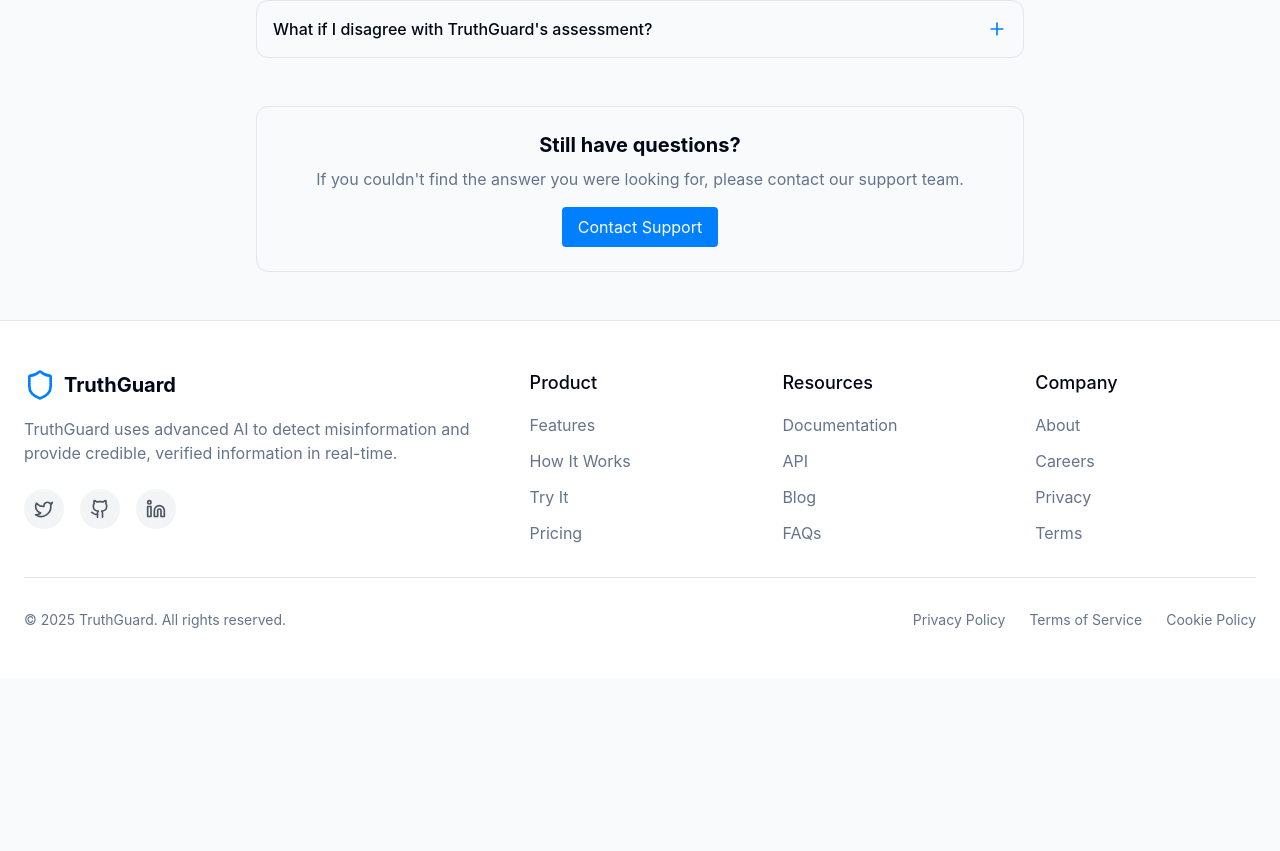
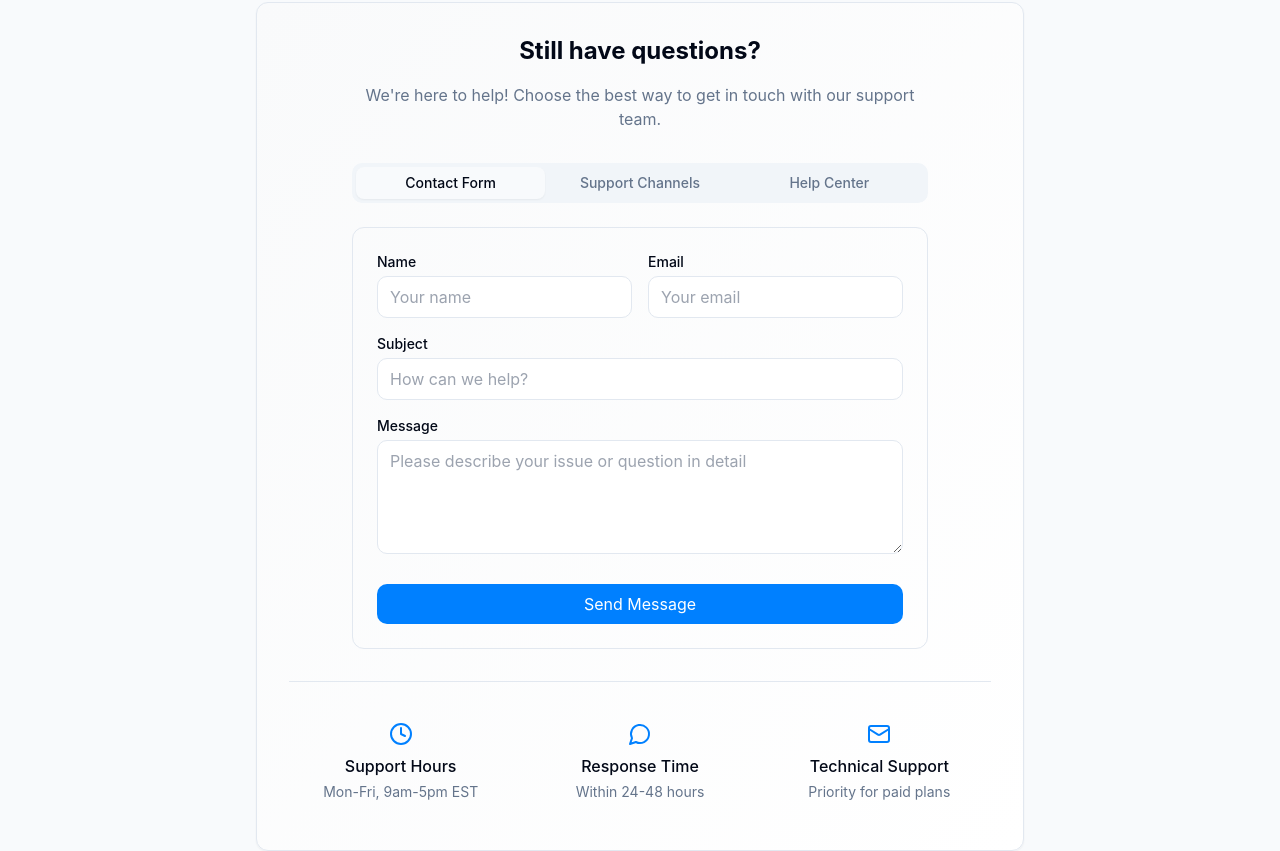
Before and after one commit to shadab80k/Truthguard, a React (Vite) app: page /faqs in a window 1280 px wide. Shown: the part 1018-1869 px from the top of the page. Before the commit the page ends 1696 px from the top, so only its background shows below. Built offline with nearby package versions, Linux system fonts and the light colour scheme.

Commit message:
Add contact support link to FAQ
Adds a link to contact support in the FAQ section.

```diff
--- a/src/pages/FAQ.tsx
+++ b/src/pages/FAQ.tsx
@@ -1,9 +1,16 @@
 
 import { motion } from 'framer-motion';
-import { Plus, Minus, HelpCircle } from 'lucide-react';
+import { Plus, Minus, HelpCircle, Mail, MessageCircle, MapPin, Clock } from 'lucide-react';
 import { useState } from 'react';
 import NavBar from '@/components/NavBar';
 import Footer from '@/components/Footer';
+import { Tabs, TabsList, TabsTrigger, TabsContent } from '@/components/ui/tabs';
+import {
+  Accordion,
+  AccordionContent,
+  AccordionItem,
+  AccordionTrigger,
+} from "@/components/ui/accordion";
 
 const FAQPage = () => {
   const [openIndex, setOpenIndex] = useState<number | null>(null);
@@ -51,7 +58,7 @@ const FAQPage = () => {
     <div className="min-h-screen flex flex-col">
       <NavBar />
       <main className="flex-grow">
-        <section className="py-16 px-4 md:py-24 bg-gray-50 dark:bg-gray-900">
+        <section className="py-16 px-4 md:py-24 bg-gradient-to-b from-gray-50 to-white dark:from-gray-900 dark:to-gray-950">
           <div className="max-w-7xl mx-auto">
             <motion.div
               initial={{ opacity: 0, y: 20 }}
@@ -72,46 +79,154 @@ const FAQPage = () => {
 
         <section className="py-12 px-4">
           <div className="max-w-3xl mx-auto">
-            <div className="space-y-6">
+            <Accordion type="single" collapsible className="w-full space-y-4">
               {faqs.map((faq, i) => (
                 <motion.div
                   key={i}
                   initial={{ opacity: 0, y: 10 }}
                   animate={{ opacity: 1, y: 0 }}
                   transition={{ duration: 0.3, delay: i * 0.1 }}
-                  className="border rounded-lg overflow-hidden dark:border-gray-700"
                 >
-                  <button
-                    onClick={() => toggleFaq(i)}
-                    className="flex justify-between items-center w-full p-4 text-left font-medium focus:outline-none"
-                  >
-                    <span>{faq.question}</span>
-                    {openIndex === i ? (
-                      <Minus className="h-5 w-5 text-primary flex-shrink-0" />
-                    ) : (
-                      <Plus className="h-5 w-5 text-primary flex-shrink-0" />
-                    )}
-                  </button>
-                  {openIndex === i && (
-                    <div className="p-4 pt-0 border-t dark:border-gray-700">
-                      <p className="text-muted-foreground">{faq.answer}</p>
-                    </div>
-                  )}
+                  <AccordionItem value={`item-${i}`} className="border rounded-lg overflow-hidden dark:border-gray-700">
+                    <AccordionTrigger className="px-4 py-3 hover:no-underline focus:no-underline">
+                      {faq.question}
+                    </AccordionTrigger>
+                    <AccordionContent className="px-4 text-muted-foreground">
+                      {faq.answer}
+                    </AccordionContent>
+                  </AccordionItem>
                 </motion.div>
               ))}
-            </div>
+            </Accordion>
 
             <motion.div
               initial={{ opacity: 0 }}
               animate={{ opacity: 1 }}
               transition={{ duration: 0.5, delay: 0.5 }}
-              className="mt-12 p-6 border rounded-lg text-center dark:border-gray-700"
+              className="mt-16 p-8 border rounded-lg dark:border-gray-700 bg-gradient-to-br from-gray-50 to-white dark:from-gray-900 dark:to-gray-950 shadow-sm"
             >
-              <h2 className="text-xl font-bold mb-2">Still have questions?</h2>
-              <p className="text-muted-foreground mb-4">If you couldn't find the answer you were looking for, please contact our support team.</p>
-              <button className="bg-primary text-white px-4 py-2 rounded hover:bg-primary/90 transition-colors">
-                Contact Support
-              </button>
+              <h2 className="text-2xl font-bold mb-4 text-center">Still have questions?</h2>
+              <p className="text-muted-foreground mb-8 text-center max-w-xl mx-auto">
+                We're here to help! Choose the best way to get in touch with our support team.
+              </p>
+
+              <Tabs defaultValue="contact-form" className="w-full max-w-xl mx-auto">
+                <TabsList className="grid grid-cols-3 mb-6">
+                  <TabsTrigger value="contact-form">Contact Form</TabsTrigger>
+                  <TabsTrigger value="support-channels">Support Channels</TabsTrigger>
+                  <TabsTrigger value="help-center">Help Center</TabsTrigger>
+                </TabsList>
+
+                <TabsContent value="contact-form" className="p-6 border rounded-lg dark:border-gray-700">
+                  <form className="space-y-4">
+                    <div className="grid grid-cols-1 md:grid-cols-2 gap-4">
+                      <div>
+                        <label htmlFor="name" className="block text-sm font-medium mb-1">Name</label>
+                        <input
+                          type="text"
+                          id="name"
+                          className="w-full px-3 py-2 border rounded-md focus:outline-none focus:ring-2 focus:ring-primary dark:bg-gray-800 dark:border-gray-700"
+                          placeholder="Your name"
+                        />
+                      </div>
+                      <div>
+                        <label htmlFor="email" className="block text-sm font-medium mb-1">Email</label>
+                        <input
+                          type="email"
+                          id="email"
+                          className="w-full px-3 py-2 border rounded-md focus:outline-none focus:ring-2 focus:ring-primary dark:bg-gray-800 dark:border-gray-700"
+                          placeholder="Your email"
+                        />
+                      </div>
+                    </div>
+                    <div>
+                      <label htmlFor="subject" className="block text-sm font-medium mb-1">Subject</label>
+                      <input
+                        type="text"
+                        id="subject"
+                        className="w-full px-3 py-2 border rounded-md focus:outline-none focus:ring-2 focus:ring-primary dark:bg-gray-800 dark:border-gray-700"
+                        placeholder="How can we help?"
+                      />
+                    </div>
+                    <div>
+                      <label htmlFor="message" className="block text-sm font-medium mb-1">Message</label>
+                      <textarea
+                        id="message"
+                        rows={4}
+                        className="w-full px-3 py-2 border rounded-md focus:outline-none focus:ring-2 focus:ring-primary dark:bg-gray-800 dark:border-gray-700"
+                        placeholder="Please describe your issue or question in detail"
+                      ></textarea>
+                    </div>
+                    <div className="pt-2">
+                      <button
+                        type="submit"
+                        className="w-full bg-primary text-white px-4 py-2 rounded-md hover:bg-primary/90 transition-colors"
+                      >
+                        Send Message
+                      </button>
+                    </div>
+                  </form>
+                </TabsContent>
+
+                <TabsContent value="support-channels" className="p-6 border rounded-lg space-y-6 dark:border-gray-700">
+                  <div className="flex items-start gap-4">
+                    <div className="h-10 w-10 flex items-center justify-center rounded-full bg-primary/10 text-primary flex-shrink-0">
+                      <MessageCircle size={20} />
+                    </div>
+                    <div>
+                      <h3 className="text-lg font-medium mb-1">Live Chat</h3>
+                      <p className="text-muted-foreground mb-2">Available Monday to Friday, 9am-5pm EST</p>
+                      <button className="text-primary font-medium hover:underline">Start Chat</button>
+                    </div>
+                  </div>
+
+                  <div className="flex items-start gap-4">
+                    <div className="h-10 w-10 flex items-center justify-center rounded-full bg-primary/10 text-primary flex-shrink-0">
+                      <Mail size={20} />
+                    </div>
+                    <div>
+                      <h3 className="text-lg font-medium mb-1">Email Support</h3>
+                      <p className="text-muted-foreground mb-2">We'll respond within 24-48 hours</p>
+                      <a href="mailto:support@truthguard.com" className="text-primary font-medium hover:underline">
+                        support@truthguard.com
+                      </a>
+                    </div>
+                  </div>
+                </TabsContent>
+
+                <TabsContent value="help-center" className="p-6 border rounded-lg space-y-6 dark:border-gray-700">
+                  <div className="flex flex-col items-center text-center">
+                    <div className="h-16 w-16 flex items-center justify-center rounded-full bg-primary/10 text-primary mb-4">
+                      <MapPin size={24} />
+                    </div>
+                    <h3 className="text-lg font-medium mb-2">Knowledge Base</h3>
+                    <p className="text-muted-foreground mb-4 max-w-md">
+                      Explore our detailed guides, tutorials, and troubleshooting articles to find quick answers.
+                    </p>
+                    <button className="bg-gray-100 dark:bg-gray-800 px-4 py-2 rounded-md hover:bg-gray-200 dark:hover:bg-gray-700 transition-colors font-medium">
+                      Visit Knowledge Base
+                    </button>
+                  </div>
+                </TabsContent>
+              </Tabs>
+
+              <div className="mt-8 pt-6 border-t dark:border-gray-800 grid grid-cols-1 md:grid-cols-3 gap-4 text-center">
+                <div className="p-4">
+                  <Clock className="h-6 w-6 mx-auto mb-2 text-primary" />
+                  <h3 className="font-medium mb-1">Support Hours</h3>
+                  <p className="text-sm text-muted-foreground">Mon-Fri, 9am-5pm EST</p>
+                </div>
+                <div className="p-4">
+                  <MessageCircle className="h-6 w-6 mx-auto mb-2 text-primary" />
+                  <h3 className="font-medium mb-1">Response Time</h3>
+                  <p className="text-sm text-muted-foreground">Within 24-48 hours</p>
+                </div>
+                <div className="p-4">
+                  <Mail className="h-6 w-6 mx-auto mb-2 text-primary" />
+                  <h3 className="font-medium mb-1">Technical Support</h3>
+                  <p className="text-sm text-muted-foreground">Priority for paid plans</p>
+                </div>
+              </div>
             </motion.div>
           </div>
         </section>
```
